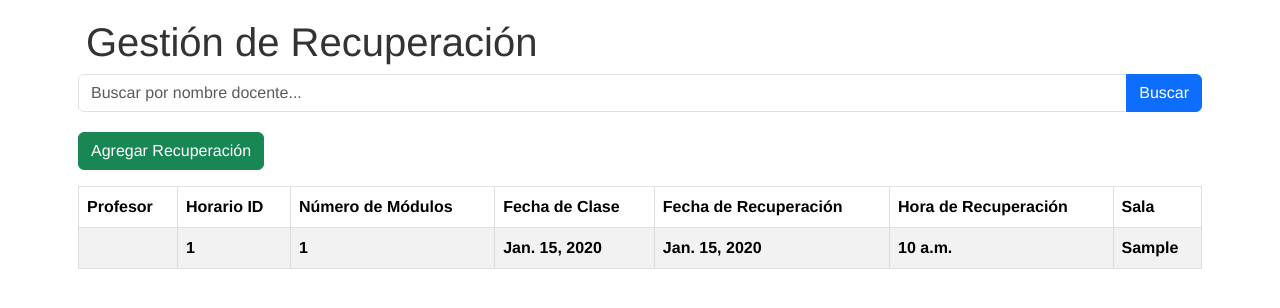
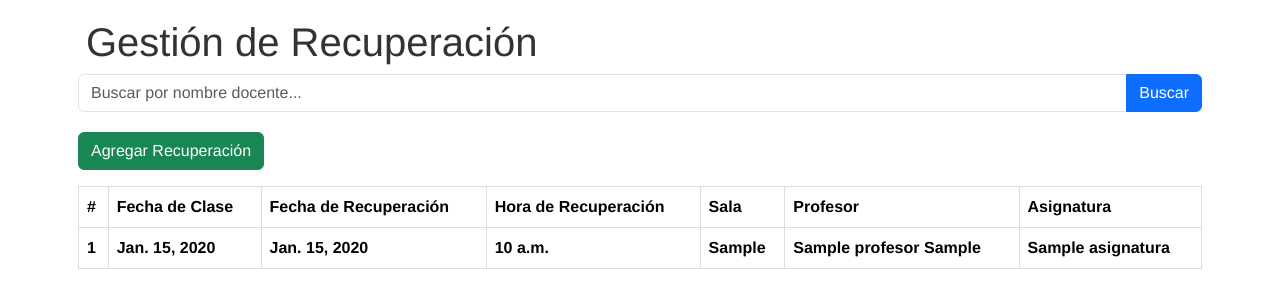
Before and after one commit to developer-felipe/CAPSTONE-GESTION-DE-REEMPLAZOS, a Django app: page /gestion_recuperacion/ in a window 1280 px wide. Shown: the part 86-394 px from the top of the page. Run offline with Django 5.2, Linux system fonts and the light colour scheme; tables that the repository leaves empty hold one stand-in row (values such as "Sample post"); parts of the project's set-up code (start-up, migrations or seed data) failed here and were passed over.

Commit message:
Avance gestión de recuperaciones, agregando la visualización del docente y la asignatura a la tabla

```diff
--- a/GPI/core/templates/gestion_recuperacion.html
+++ b/GPI/core/templates/gestion_recuperacion.html
@@ -70,32 +70,29 @@
     </div>
 {% endif %}
     <!-- Tabla de recuperaciones -->
-    <table class="table table-bordered table-striped">
+    <table class="table">
         <thead>
             <tr>
-                <th>Profesor</th>
-                <th>Horario ID</th>
-                <th>Número de Módulos</th>
+                <th>#</th>
                 <th>Fecha de Clase</th>
                 <th>Fecha de Recuperación</th>
                 <th>Hora de Recuperación</th>
                 <th>Sala</th>
+                <th>Profesor</th>
+                <th>Asignatura</th>
             </tr>
         </thead>
         <tbody>
-            {% for recuperacion in recuperaciones %}
+            {% for rec in recuperaciones %}
             <tr>
-                <td>{{ recuperacion.horario.profesor.nombre }} {{ recuperacion.horario.profesor.apellido }}</td>
-                <td>{{ recuperacion.horario.id_horario }}</td>
-                <td>{{ recuperacion.numero_modulos }}</td>
-                <td>{{ recuperacion.fecha_clase }}</td>
-                <td>{{ recuperacion.fecha_recuperacion }}</td>
-                <td>{{ recuperacion.hora_recuperacion }}</td>
-                <td>{{ recuperacion.sala }}</td>
-            </tr>
-            {% empty %}
-            <tr>
-                <td colspan="7">No hay datos disponibles.</td>
+                <td>{{ forloop.counter }}</td>
+                {% load l10n %}
+                <td>{% localize on %}{{ rec.fecha_clase }}{% endlocalize %}</td>
+                <td>{% localize on %}{{ rec.fecha_recuperacion }}{% endlocalize %}</td>
+                <td>{{ rec.hora_recuperacion }}</td>
+                <td>{{ rec.sala }}</td>
+                <td>{{ rec.horario.profesor_id_profesor.nombre }} {{ rec.horario.profesor_id_profesor.apellido }}</td>
+                <td>{{ rec.horario.asignatura_id_asignatura.nombre_asignatura }}</td>
             </tr>
             {% endfor %}
         </tbody>
--- a/GPI/core/views.py
+++ b/GPI/core/views.py
@@ -239,9 +239,13 @@ def crear_docente_view(request):
 
 
 def gestion_recuperacion(request):
-    # Recuperaciones existentes para mostrar en el HTML
-    recuperaciones = Recuperacion.objects.all()
+    # Recuperaciones existentes para mostrar en el HTML con las relaciones necesarias
+    recuperaciones = Recuperacion.objects.select_related(
+        'horario__profesor_id_profesor',
+        'horario__asignatura_id_asignatura'
+    ).all()  # Aquí usamos select_related para traer tanto al profesor como la asignatura
 
+    mensaje_profesor = None
     if request.method == 'POST':
         # Obtener los datos del formulario
         numero_modulos = request.POST.get('numero_modulos')
@@ -261,7 +265,8 @@ def gestion_recuperacion(request):
             })
 
         # Obtener el profesor relacionado al horario
-        profesor = horario.profesor_id_profesor  # Acceder correctamente al campo de la relación
+        profesor = horario.profesor_id_profesor
+        mensaje_profesor = f'La recuperación corresponde al profesor {profesor.nombre} {profesor.apellido}'
 
         # Guardar los datos de recuperación en la base de datos
         nueva_recuperacion = Recuperacion(
@@ -274,14 +279,15 @@ def gestion_recuperacion(request):
         )
         nueva_recuperacion.save()
 
-        # Mostrar el mensaje de éxito con el nombre del profesor
-        messages.success(request, f'La recuperación para el profesor {profesor.nombre} {profesor.apellido} se ha guardado correctamente.')
-
-        # Redirigir a la misma página para que el mensaje se muestre
-        return redirect('gestion_recuperacion')
+        # Recargar recuperaciones actualizadas
+        recuperaciones = Recuperacion.objects.select_related(
+            'horario__profesor_id_profesor',
+            'horario__asignatura_id_asignatura'
+        ).all()
 
     return render(request, 'templates/gestion_recuperacion.html', {
         'recuperaciones': recuperaciones,
+        'mensaje_profesor': mensaje_profesor,
     })
 #---------------------------------------------------------------------------
 
```
